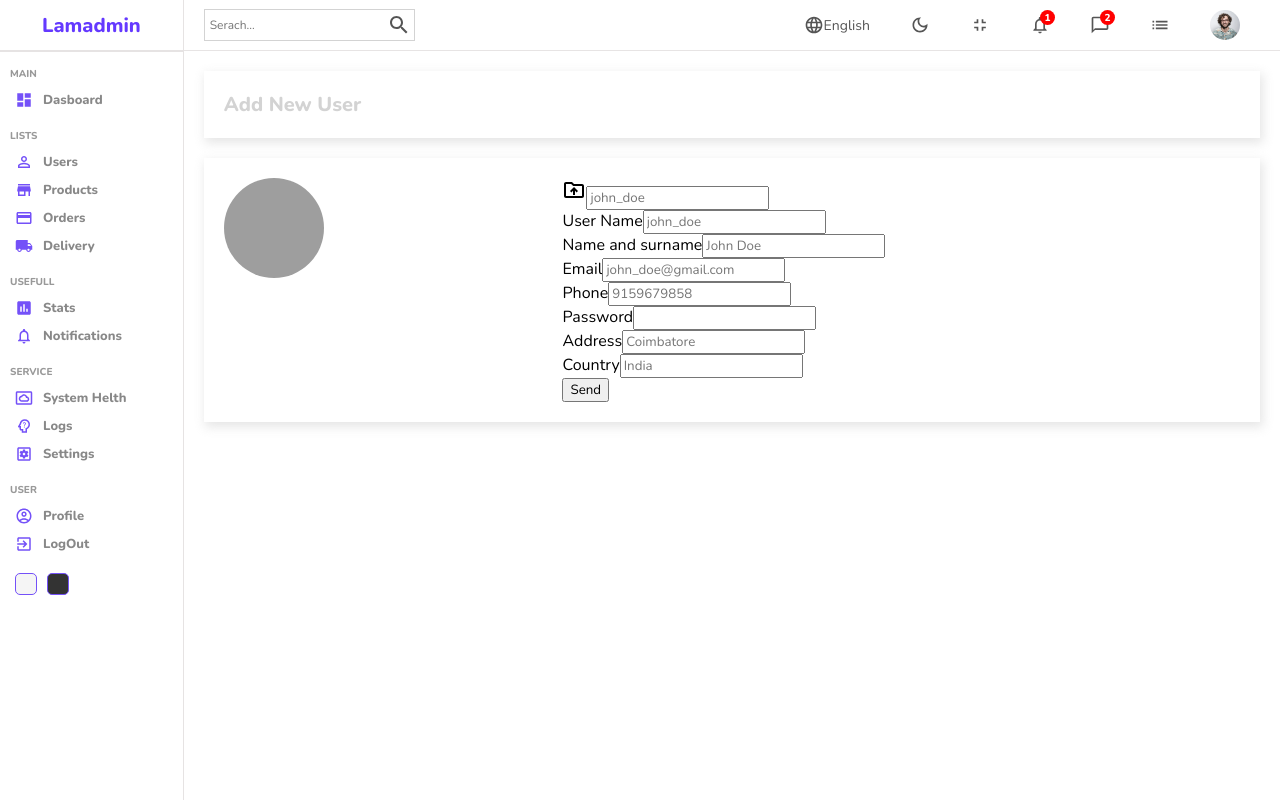
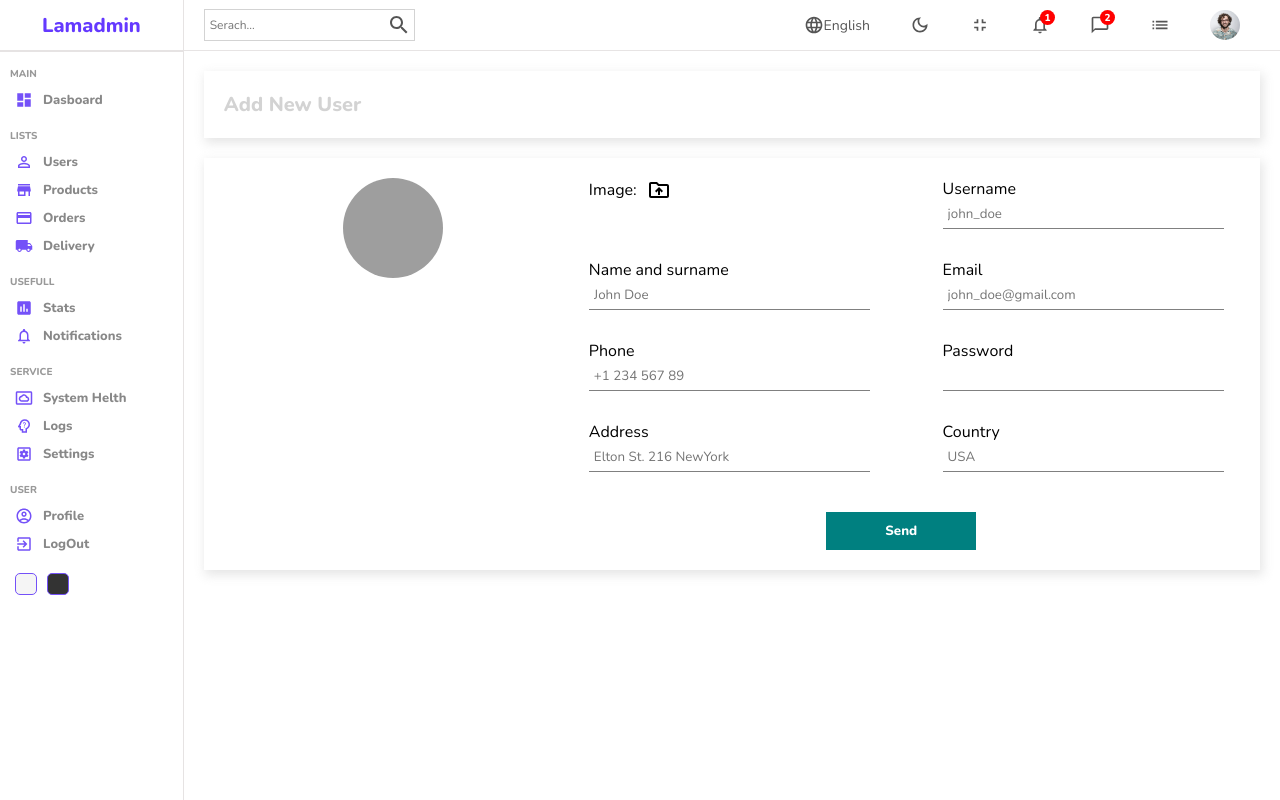
Before and after one commit to akshai-7/React_admin_page, a React (Create React App) app: page /users/new in a window 1280 px wide. Built offline with nearby package versions, Linux system fonts and the light colour scheme; grey boxes are pictures that could not be loaded.

Commit message:
first commit

```diff
--- a/src/App.js
+++ b/src/App.js
@@ -8,6 +8,7 @@
   Routes,
   Route,
 } from "react-router-dom";
+import { userInputs,productInputs } from "./formSource";
 
 
 function App() {
@@ -21,12 +22,12 @@
             <Route path="users">
               <Route index element={<List/>} />
               <Route path=":userId" element={<Single/>} />
-              <Route path="new" element={<New/>} />
+              <Route path="new" element={<New inputs={userInputs} title="Add New User"/>} />
             </Route>
             <Route path="products">
               <Route index element={<List/>} />
               <Route path=":productId" element={<Single/>} />
-              <Route path="new" element={<New/>} />
+              <Route path="new" element={<New inputs={productInputs}  title="Add New Product"/>} />
             </Route>
           </Route>
         </Routes>
--- a/src/components/datatable/Datatable.jsx
+++ b/src/components/datatable/Datatable.jsx
@@ -1,6 +1,6 @@
-import "./datatable.scss"
+import "./datatable.scss";
 import { DataGrid } from '@mui/x-data-grid';
-import {userRows,userColumns} from "../../datatablesource"
+import { userRows, userColumns } from "../../datatablesource";
 
 
 
--- /dev/null
+++ b/src/formSource.js
@@ -0,0 +1,76 @@
+export const userInputs = [
+    {
+      id: 1,
+      label: "Username",
+      type: "text",
+      placeholder: "john_doe",
+    },
+    {
+      id: 2,
+      label: "Name and surname",
+      type: "text",
+      placeholder: "John Doe",
+    },
+    {
+      id: 3,
+      label: "Email",
+      type: "mail",
+      placeholder: "john_doe@gmail.com",
+    },
+    {
+      id: 4,
+      label: "Phone",
+      type: "text",
+      placeholder: "+1 234 567 89",
+    },
+    {
+      id: 5,
+      label: "Password",
+      type: "password",
+    },
+    {
+      id: 6,
+      label: "Address",
+      type: "text",
+      placeholder: "Elton St. 216 NewYork",
+    },
+    {
+      id: 7,
+      label: "Country",
+      type: "text",
+      placeholder: "USA",
+    },
+  ];
+
+  export const productInputs = [
+    {
+      id: 1,
+      label: "Title",
+      type: "text",
+      placeholder: "Apple Macbook Pro",
+    },
+    {
+      id: 2,
+      label: "Description",
+      type: "text",
+      placeholder: "Description",
+    },
+    {
+      id: 3,
+      label: "Category",
+      type: "text",
+      placeholder: "Computers",
+    },
+    {
+      id: 4,
+      label: "Price",
+      type: "text",
+      placeholder: "100",
+    },
+    {
+      id: 5,
+      label: "Stock",
+      type: "text",
+      placeholder: "in stock",
+    },
+  ];
--- a/src/pages/new/New.jsx
+++ b/src/pages/new/New.jsx
@@ -3,42 +3,45 @@
 import "./new.scss";
 import DriveFolderUploadOutlinedIcon from '@mui/icons-material/DriveFolderUploadOutlined';
 
-const New = () => {
+const New = ({inputs,title}) => {
   return (
     <div className="new">
       <Sidebar />
       <div className="newContainer">
         <Navbar />
         <div className="top">
-          <h1>Add New User</h1>
+          <h1>{title}</h1>
         </div>
         <div className="bottom">
           <div className="left"> <img
               src= "https://icon-library.com/images/no-image-icon/no-image-icon-0.jpg"
-
               alt=""
             /></div>
           <div className="right">
             <form action="">
               <div className="formInput">
-                <label for=""><DriveFolderUploadOutlinedIcon/></label>
-                <input type="text" placeholder="john_doe" />
+                <label htmlFor="file">Image: <DriveFolderUploadOutlinedIcon className="icon"/></label>
+                <input type="file" id="file" style={{display:'none'}} />
               </div>
-              <div className="formInput">
-                <label for="">User Name</label>
-                <input type="text" placeholder="john_doe" />
+
+              {inputs.map((input) =>
+                <div className="formInput" key={input.id}>
+                  <label for="">{ input.label}</label>
+                  <input type={input.type} placeholder={input.placeholder} />
               </div>
-              <div className="formInput">
+              )}
+
+              {/* <div className="formInput">
                 <label for="">Name and surname</label>
-                <input type="text" placeholder="John Doe" />
+                <input type="text" placeholder="John Doe"/>
               </div>
               <div className="formInput">
                 <label for="">Email</label>
-                <input type="text" placeholder="john_doe@gmail.com" />
+                <input type="text" placeholder="john_doe@gmail.com"/>
               </div>
               <div className="formInput">
                 <label for="">Phone</label>
-                <input type="text" placeholder="9159679858" />
+                <input type="text" placeholder="+1 234 567 89"/>
               </div>
               <div className="formInput">
                 <label for="">Password</label>
@@ -46,12 +49,12 @@
               </div>
               <div className="formInput">
                 <label for="">Address</label>
-                <input type="text" placeholder="Coimbatore" />
+                <input type="text" placeholder="Elton St. 216 NewYork"/>
               </div>
               <div className="formInput">
                 <label for="">Country</label>
-                <input type="text" placeholder="India" />
-              </div>
+                <input type="text" placeholder="USA"/>
+              </div> */}
               <button>Send</button>
             </form>
           </div>
--- a/src/pages/new/new.scss
+++ b/src/pages/new/new.scss
@@ -18,6 +18,7 @@
         }
         .left{
             flex:1;
+            text-align: center;
 
             img{
                 width: 100px;
@@ -28,8 +29,46 @@
         }
         .right{
            flex: 2;
+
+           form{
+            display: flex;
+            flex-wrap: wrap;
+            gap:30px;
+            justify-content: space-around;
+
+                .formInput{
+                    width: 40%;
+
+                    label{
+                        display: flex;
+                        align-items: center;
+                        gap: 10px;
+
+                        .icon{
+                            cursor: pointer;
+
+                        }
+                    }
+
+                    input{
+                        width: 100%;
+                        padding: 5px;
+                        border: none;
+                        border-bottom: 1px solid gray;
+                        outline: none;
+                    }
+                }
+           }
+           button{
+            width: 150px;
+            padding: 10px;
+            border: none;
+            background-color: teal;
+            color: white;
+            cursor: pointer;
+            font-weight: bold;
+            margin-top: 10px;
+           }
         }
-
-
     }
 }
```
